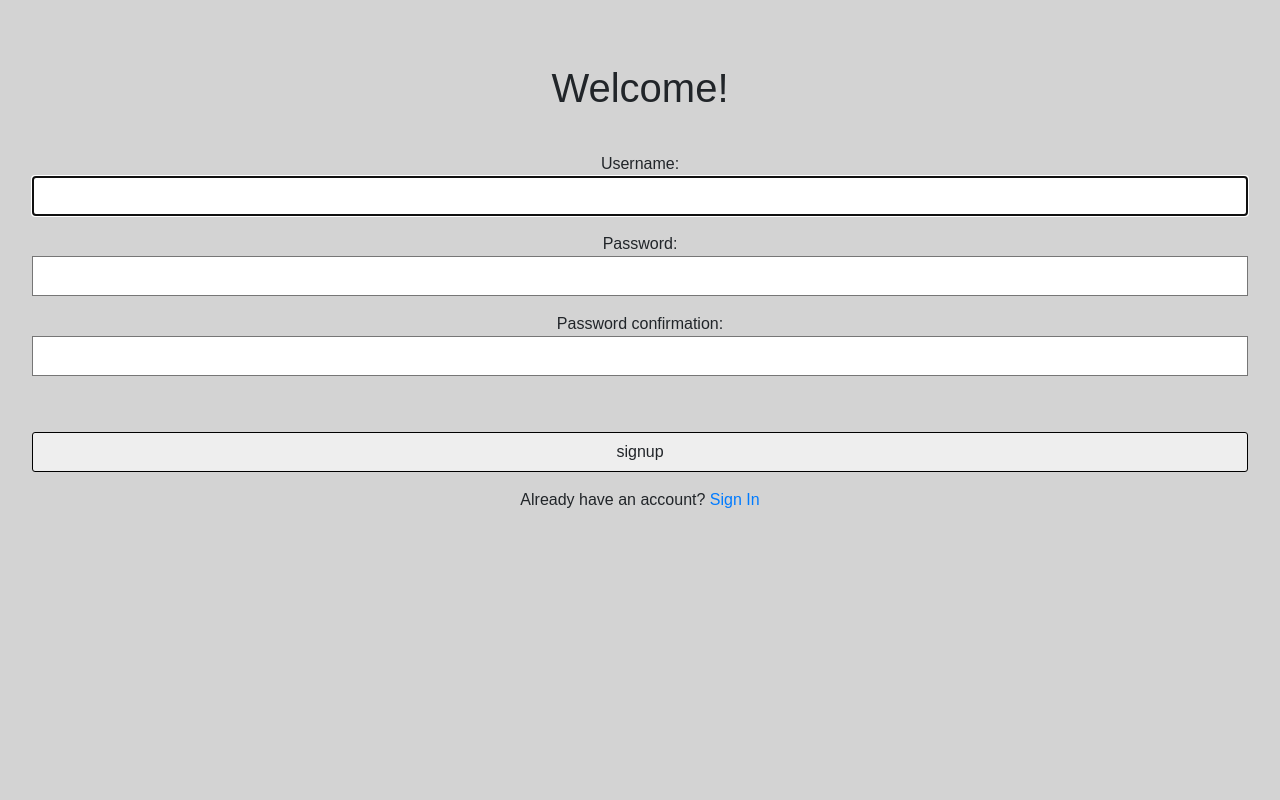
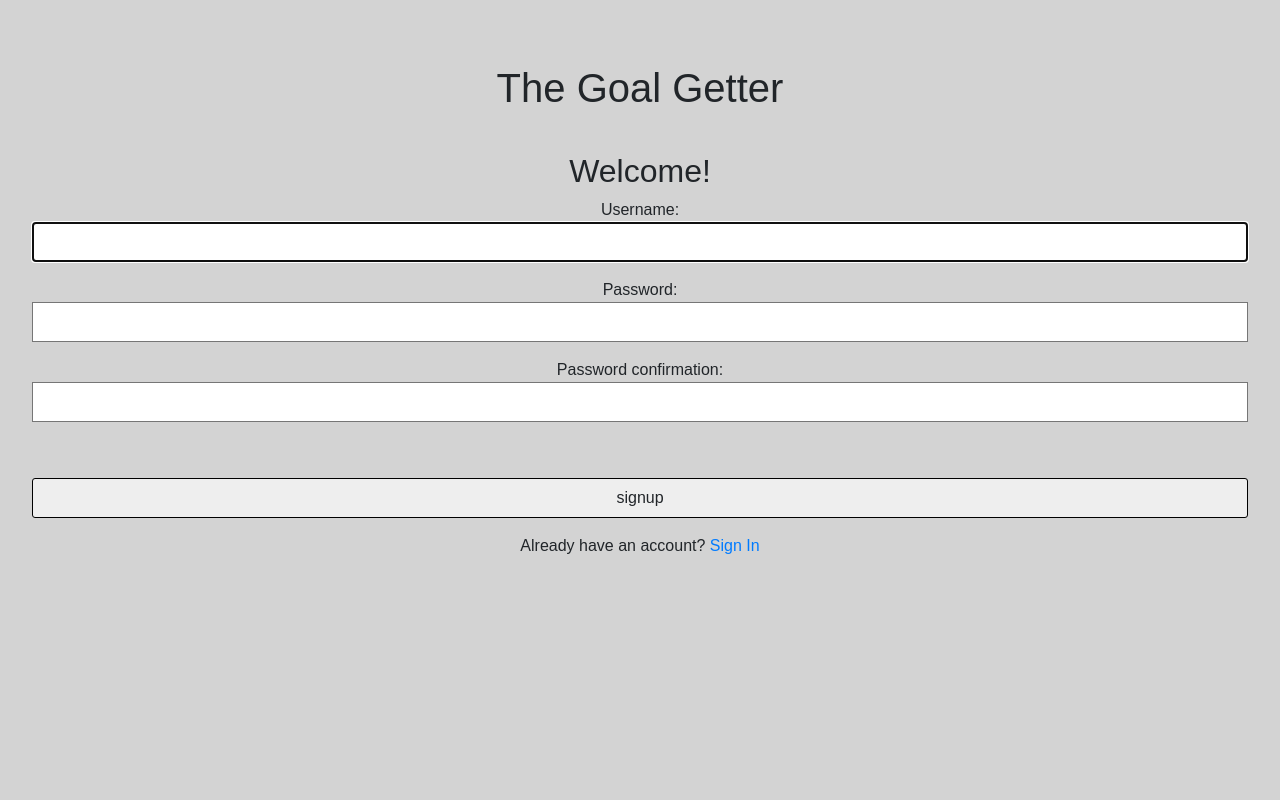
Before and after one commit to nlimtung/financialhackathon, a Django app: page /accounts/signup/ in a window 1280 px wide. Run offline with Django 4.2, Linux system fonts and the light colour scheme.

Commit message:
change app name

```diff
--- a/main_app/templates/registration/login.html
+++ b/main_app/templates/registration/login.html
@@ -12,7 +12,8 @@
 </head>
 <body>
   <div class = "login-page">
-    <h1>Welcome Back!</h1>
+    <h1>The Goal Getter</h1>
+    <h2>Welcome!</h2>
 
       <form method="post" action="{% url 'login' %}">
         {% csrf_token %}
--- a/main_app/templates/registration/signup.html
+++ b/main_app/templates/registration/signup.html
@@ -15,8 +15,8 @@
 </head>
 <body>
   <div class = "login-page">
-
-    <h1>Welcome!</h1>
+    <h1>The Goal Getter</h1>
+    <h2>Welcome!</h2>
 
     {% if error_message %}<p class="red-text">{{ error_message }}</p>{% endif %}
 
```
